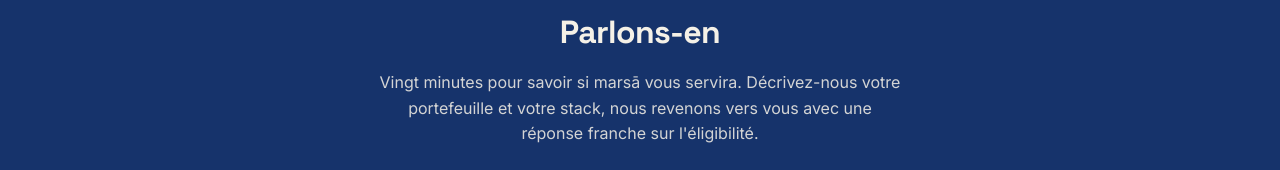
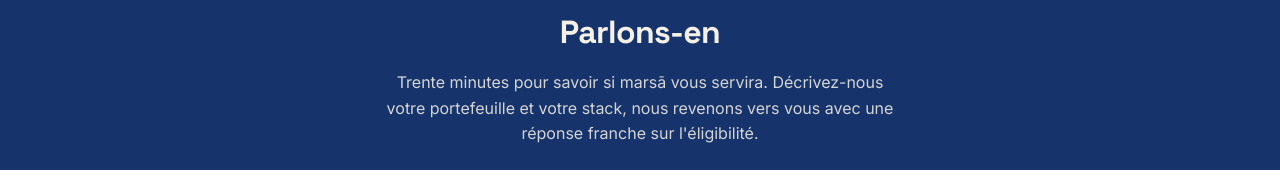
Before and after one commit to philippekanaan-star/philippekanaan-star.github.io, a plain HTML site: page blog/gabarit-article.html in a window 1280 px wide. Shown: the part 1526-1696 px from the top of the page. Drawn offline with Linux system fonts and the light colour scheme.

Commit message:
Blog : la promesse passe aussi a 30 minutes
Suite du commit precedent : l index du blog et le gabarit d article portaient encore vingt minutes. Les sept articles publies ne contiennent pas cette formule.

```diff
--- a/blog/gabarit-article.html
+++ b/blog/gabarit-article.html
@@ -191,7 +191,7 @@ footer a{opacity:.85}
 
 <div class="appel">
   <h2>Parlons-en</h2>
-  <p>Vingt minutes pour savoir si marsā vous servira. Décrivez-nous votre portefeuille et votre stack, nous revenons vers vous avec une réponse franche sur l'éligibilité.</p>
+  <p>Trente minutes pour savoir si marsā vous servira. Décrivez-nous votre portefeuille et votre stack, nous revenons vers vous avec une réponse franche sur l'éligibilité.</p>
   <a class="bouton" href="../index.html#contact">Nous contacter</a>
 </div>
 
```
Also changed, not shown: blog/index.html (+1 -1 lines).
